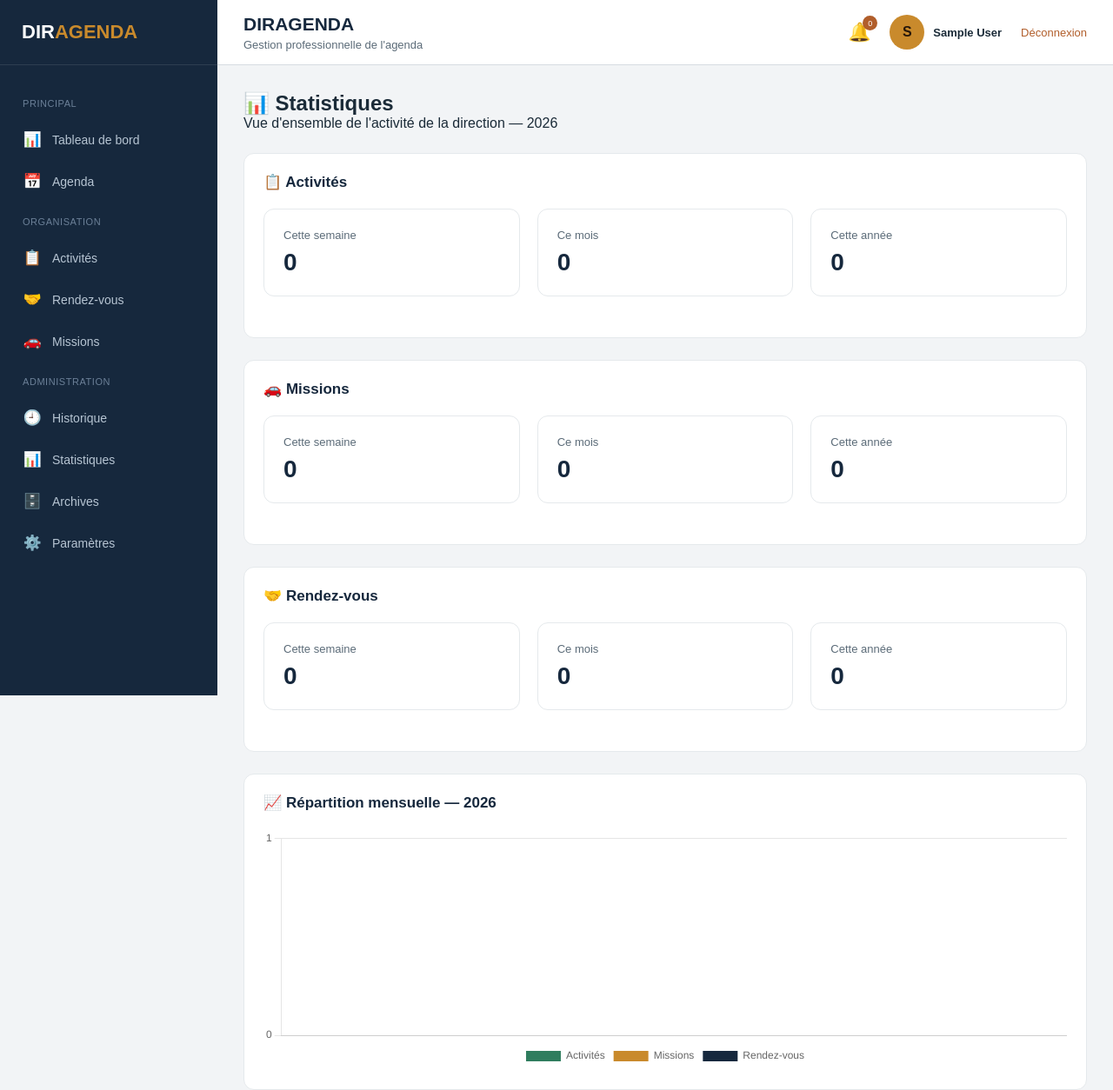
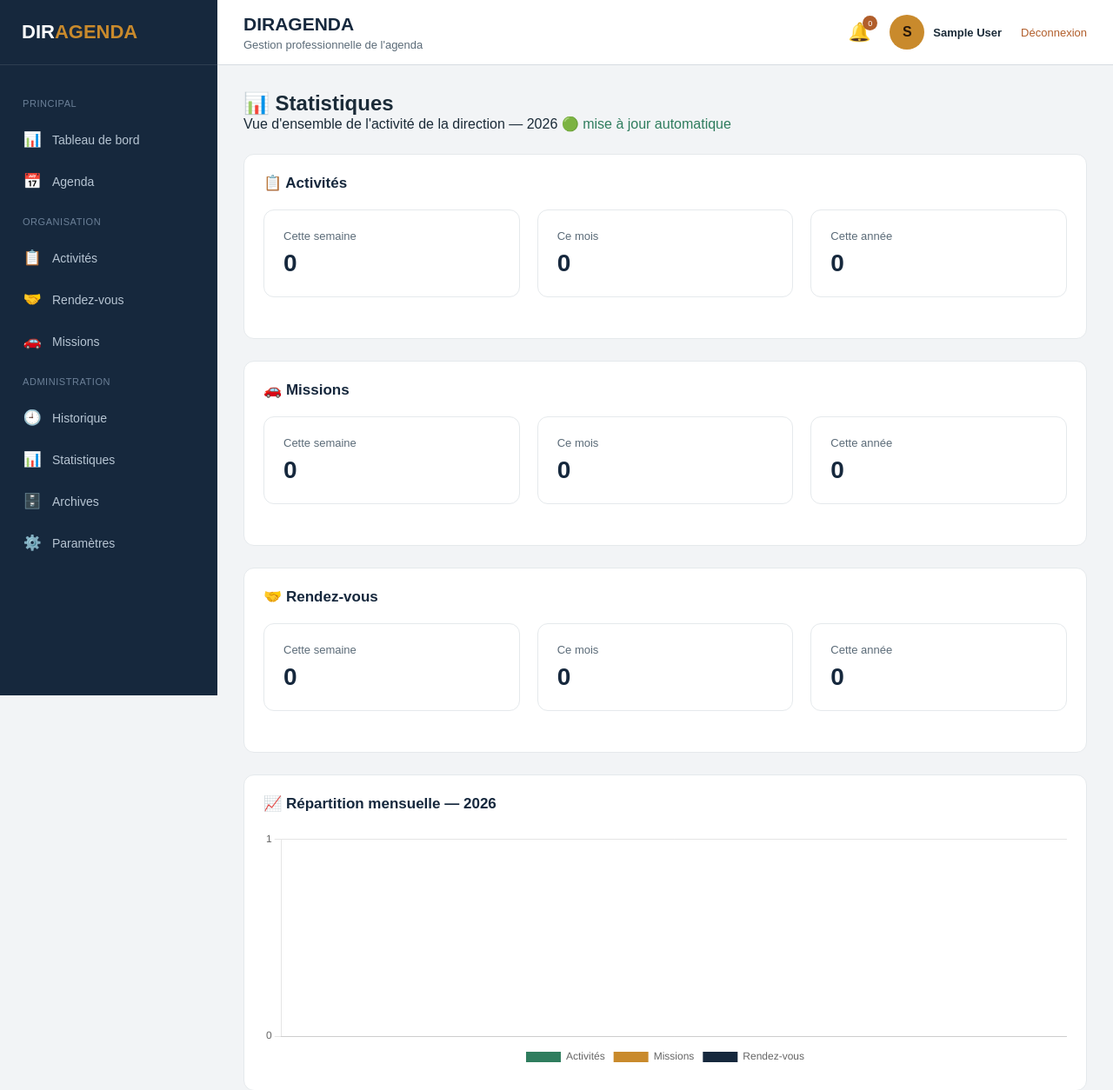
Before and after one commit to DiomsDev/mon-agenda-pro, a Django app: page /statistiques/ in a window 1280 px wide. Shown: the top 1254 px of the page at 87% size. Run offline with Django 5.2, Linux system fonts and the light colour scheme; the visitor is signed in with stand-in values (Sample User, id 1); data that the repository does not hold is empty.

Commit message:
Mise à jour automatique des statistiques

```diff
--- a/agenda/templates/agenda/statistiques.html
+++ b/agenda/templates/agenda/statistiques.html
@@ -6,33 +6,33 @@
 
 <div class="page-header" style="margin-bottom:25px;">
     <h1>📊 Statistiques</h1>
-    <p>Vue d'ensemble de l'activité de la direction — {{ annee_courante }}</p>
+    <p>Vue d'ensemble de l'activité de la direction — {{ annee_courante }} <span style="color:#2F7D5E;">🟢 mise à jour automatique</span></p>
 </div>
 
 <div class="section">
     <div class="section-header"><h2>📋 Activités</h2></div>
     <div class="stats" style="grid-template-columns:repeat(3,1fr);">
-        <div class="stat-card"><div class="stat-info"><span>Cette semaine</span><strong>{{ stats.activites.semaine }}</strong></div></div>
-        <div class="stat-card"><div class="stat-info"><span>Ce mois</span><strong>{{ stats.activites.mois }}</strong></div></div>
-        <div class="stat-card"><div class="stat-info"><span>Cette année</span><strong>{{ stats.activites.annee }}</strong></div></div>
+        <div class="stat-card"><div class="stat-info"><span>Cette semaine</span><strong id="activites-semaine">{{ stats.activites.semaine }}</strong></div></div>
+        <div class="stat-card"><div class="stat-info"><span>Ce mois</span><strong id="activites-mois">{{ stats.activites.mois }}</strong></div></div>
+        <div class="stat-card"><div class="stat-info"><span>Cette année</span><strong id="activites-annee">{{ stats.activites.annee }}</strong></div></div>
     </div>
 </div>
 
 <div class="section">
     <div class="section-header"><h2>🚗 Missions</h2></div>
     <div class="stats" style="grid-template-columns:repeat(3,1fr);">
-        <div class="stat-card"><div class="stat-info"><span>Cette semaine</span><strong>{{ stats.missions.semaine }}</strong></div></div>
-        <div class="stat-card"><div class="stat-info"><span>Ce mois</span><strong>{{ stats.missions.mois }}</strong></div></div>
-        <div class="stat-card"><div class="stat-info"><span>Cette année</span><strong>{{ stats.missions.annee }}</strong></div></div>
+        <div class="stat-card"><div class="stat-info"><span>Cette semaine</span><strong id="missions-semaine">{{ stats.missions.semaine }}</strong></div></div>
+        <div class="stat-card"><div class="stat-info"><span>Ce mois</span><strong id="missions-mois">{{ stats.missions.mois }}</strong></div></div>
+        <div class="stat-card"><div class="stat-info"><span>Cette année</span><strong id="missions-annee">{{ stats.missions.annee }}</strong></div></div>
     </div>
 </div>
 
 <div class="section">
     <div class="section-header"><h2>🤝 Rendez-vous</h2></div>
     <div class="stats" style="grid-template-columns:repeat(3,1fr);">
-        <div class="stat-card"><div class="stat-info"><span>Cette semaine</span><strong>{{ stats.rendez_vous.semaine }}</strong></div></div>
-        <div class="stat-card"><div class="stat-info"><span>Ce mois</span><strong>{{ stats.rendez_vous.mois }}</strong></div></div>
-        <div class="stat-card"><div class="stat-info"><span>Cette année</span><strong>{{ stats.rendez_vous.annee }}</strong></div></div>
+        <div class="stat-card"><div class="stat-info"><span>Cette semaine</span><strong id="rdv-semaine">{{ stats.rendez_vous.semaine }}</strong></div></div>
+        <div class="stat-card"><div class="stat-info"><span>Ce mois</span><strong id="rdv-mois">{{ stats.rendez_vous.mois }}</strong></div></div>
+        <div class="stat-card"><div class="stat-info"><span>Cette année</span><strong id="rdv-annee">{{ stats.rendez_vous.annee }}</strong></div></div>
     </div>
 </div>
 
@@ -45,24 +45,53 @@
 
 <script src="https://cdnjs.cloudflare.com/ajax/libs/Chart.js/4.4.1/chart.umd.min.js"></script>
 <script>
-const data = JSON.parse(document.getElementById('graphique-data').textContent);
+const dataInitiale = JSON.parse(document.getElementById('graphique-data').textContent);
 
-new Chart(document.getElementById('graphiqueAnnuel'), {
+const chart = new Chart(document.getElementById('graphiqueAnnuel'), {
     type: 'bar',
     data: {
-        labels: data.labels,
+        labels: dataInitiale.labels,
         datasets: [
-            { label: 'Activités', data: data.activites, backgroundColor: '#2F7D5E' },
-            { label: 'Missions', data: data.missions, backgroundColor: '#C98A2C' },
-            { label: 'Rendez-vous', data: data.rendez_vous, backgroundColor: '#16283D' },
+            { label: 'Activités', data: dataInitiale.activites, backgroundColor: '#2F7D5E' },
+            { label: 'Missions', data: dataInitiale.missions, backgroundColor: '#C98A2C' },
+            { label: 'Rendez-vous', data: dataInitiale.rendez_vous, backgroundColor: '#16283D' },
         ]
     },
     options: {
         responsive: true,
+        animation: { duration: 500 },
         plugins: { legend: { position: 'bottom' } },
         scales: { y: { beginAtZero: true, ticks: { stepSize: 1 } } }
     }
 });
+
+async function actualiserStatistiques() {
+    try {
+        const reponse = await fetch("{% url 'statistiques_data' %}");
+        const data = await reponse.json();
+
+        document.getElementById('activites-semaine').textContent = data.stats.activites.semaine;
+        document.getElementById('activites-mois').textContent = data.stats.activites.mois;
+        document.getElementById('activites-annee').textContent = data.stats.activites.annee;
+
+        document.getElementById('missions-semaine').textContent = data.stats.missions.semaine;
+        document.getElementById('missions-mois').textContent = data.stats.missions.mois;
+        document.getElementById('missions-annee').textContent = data.stats.missions.annee;
+
+        document.getElementById('rdv-semaine').textContent = data.stats.rendez_vous.semaine;
+        document.getElementById('rdv-mois').textContent = data.stats.rendez_vous.mois;
+        document.getElementById('rdv-annee').textContent = data.stats.rendez_vous.annee;
+
+        chart.data.datasets[0].data = data.graphique.activites;
+        chart.data.datasets[1].data = data.graphique.missions;
+        chart.data.datasets[2].data = data.graphique.rendez_vous;
+        chart.update();
+    } catch (e) {
+        console.log("Erreur d'actualisation des statistiques :", e);
+    }
+}
+
+setInterval(actualiserStatistiques, 15000);
 </script>
 
 {% endblock %}
--- a/agenda/urls.py
+++ b/agenda/urls.py
@@ -36,4 +36,5 @@ urlpatterns = [
     path("missions/<int:pk>/word/", views.mission_word, name="mission_word"),
     path("rendez-vous/<int:pk>/pdf/", views.rendez_vous_pdf, name="rendez_vous_pdf"),
     path("rendez-vous/<int:pk>/word/", views.rendez_vous_word, name="rendez_vous_word"),
+    path("statistiques/data/", views.statistiques_data, name="statistiques_data"),
 ]
--- a/agenda/views.py
+++ b/agenda/views.py
@@ -23,6 +23,9 @@ from django.db.models.functions import TruncMonth
 from django.db.models import Count
 import json
 from datetime import timedelta
+
+
+from django.http import JsonResponse
 # =========================================================
 # TABLEAU DE BORD
 # =========================================================
@@ -696,3 +699,54 @@ def service_worker(request):
     with open(settings.BASE_DIR / "static" / "service-worker.js", "r") as f:
         contenu = f.read()
     return HttpResponse(contenu, content_type="application/javascript")
+
+
+
+@login_required
+def statistiques_data(request):
+    aujourdhui = timezone.localdate()
+    annee_courante = aujourdhui.year
+    debut_semaine = aujourdhui - timedelta(days=aujourdhui.weekday())
+    fin_semaine = debut_semaine + timedelta(days=6)
+    debut_mois = aujourdhui.replace(day=1)
+
+    stats = {
+        "activites": {
+            "semaine": Activite.objects.filter(date__gte=debut_semaine, date__lte=fin_semaine).count(),
+            "mois": Activite.objects.filter(date__gte=debut_mois, date__year=annee_courante, date__month=aujourdhui.month).count(),
+            "annee": Activite.objects.filter(date__year=annee_courante).count(),
+        },
+        "missions": {
+            "semaine": Mission.objects.filter(date_depart__gte=debut_semaine, date_depart__lte=fin_semaine).count(),
+            "mois": Mission.objects.filter(date_depart__year=annee_courante, date_depart__month=aujourdhui.month).count(),
+            "annee": Mission.objects.filter(date_depart__year=annee_courante).count(),
+        },
+        "rendez_vous": {
+            "semaine": RendezVous.objects.filter(date__gte=debut_semaine, date__lte=fin_semaine).count(),
+            "mois": RendezVous.objects.filter(date__year=annee_courante, date__month=aujourdhui.month).count(),
+            "annee": RendezVous.objects.filter(date__year=annee_courante).count(),
+        },
+    }
+
+    noms_mois = ["Jan", "Fév", "Mar", "Avr", "Mai", "Jun", "Jul", "Aoû", "Sep", "Oct", "Nov", "Déc"]
+
+    def repartition_mensuelle(queryset, champ_date):
+        compteurs = [0] * 12
+        donnees = (
+            queryset.filter(**{f"{champ_date}__year": annee_courante})
+            .annotate(mois=TruncMonth(champ_date))
+            .values("mois")
+            .annotate(total=Count("id"))
+        )
+        for ligne in donnees:
+            compteurs[ligne["mois"].month - 1] = ligne["total"]
+        return compteurs
+
+    graphique = {
+        "labels": noms_mois,
+        "activites": repartition_mensuelle(Activite.objects.all(), "date"),
+        "missions": repartition_mensuelle(Mission.objects.all(), "date_depart"),
+        "rendez_vous": repartition_mensuelle(RendezVous.objects.all(), "date"),
+    }
+
+    return JsonResponse({"stats": stats, "graphique": graphique})
```
